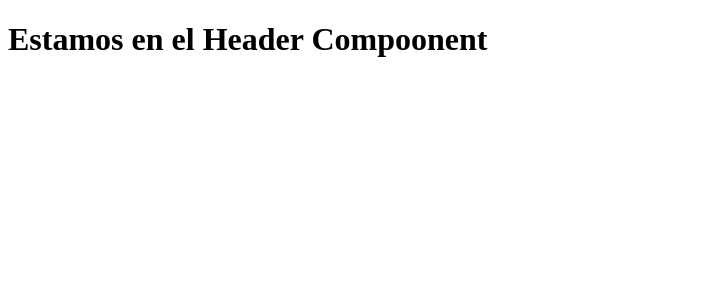
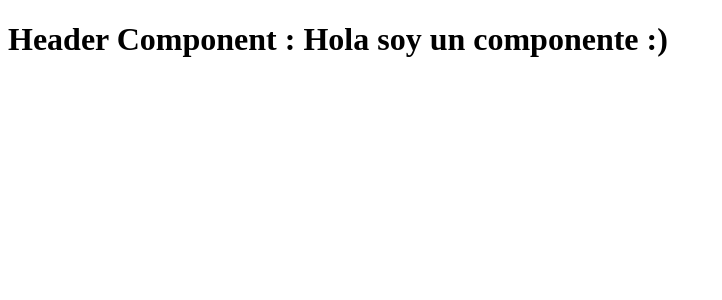
Before and after one commit to niklauspalerme/React_Intro, a React (Create React App) app: page / in a window 1280 px wide. Shown: the top 300 px of the page, without its empty margins (0-722 px from the left). Built offline with nearby package versions, Linux system fonts and the light colour scheme.

Commit message:
36) Basicos de JSX
Vemos como es la estructura de un  jsx . Organizamos el codigo , vemos como mostrar variables en el return y logica js como también le agregamos al return un "className" y "id"

```diff
--- a/src/components/Header..jsx
+++ b/src/components/Header..jsx
@@ -1,14 +1,29 @@
+//////////////////////////////////////////////////////////////////////////////////////////////
+/// Importaciones
+
+
 import React from 'react';
+
+
+//////////////////////////////////////////////////////////////////////////////////////////////
+/// Componentes
 
 
 const Header = () => {
 
+    //1) Codigo Tradicional JS
+
+    let mensaje = "Hola soy un componente :) "
+
+    //2) Lo que queremos retornar
     return(
-        <h1>Estamos en el Header Compoonent </h1>
+        <h1 id="encabezado" className='encabezado'>Header Component : {mensaje} </h1>
     )
-
 
 }
 
 
+//////////////////////////////////////////////////////////////////////////////////////////////
+/// Exportamos
+
 export default Header;
```
